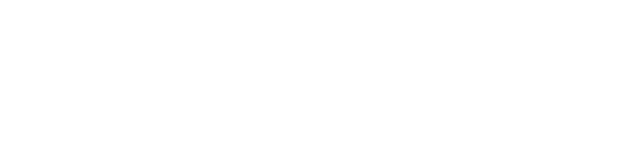
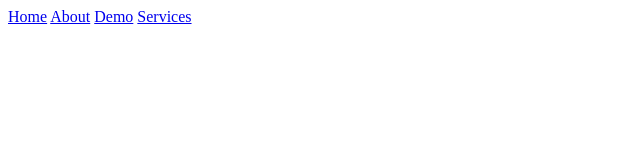
Before and after one commit to cooking-tradition/Cooking_Tradition_webpt6, a website: page public/index.html in a window 1280 px wide. Shown: the whole page, without its empty margins (0-640 px from the left). Drawn offline with nearby package versions, Linux system fonts and the light colour scheme.

Commit message:
added nav, renamed app.less to index.less

```diff
--- a/public/index.html
+++ b/public/index.html
@@ -9,6 +9,15 @@
     <title>Document</title>
 </head>
 <body>
-
+    <div class='container'>
+        <div class='nav'>
+            <nav>
+                <a href="#">Home</a>
+                <a href="#">About</a>
+                <a href="#">Demo</a>
+                <a href="#">Services</a>
+            </nav>
+        </div>
+    </div>
 </body>
 </html>
```
Also changed, not shown: src/LESS/App.less (deleted), src/LESS/index.less (added).
